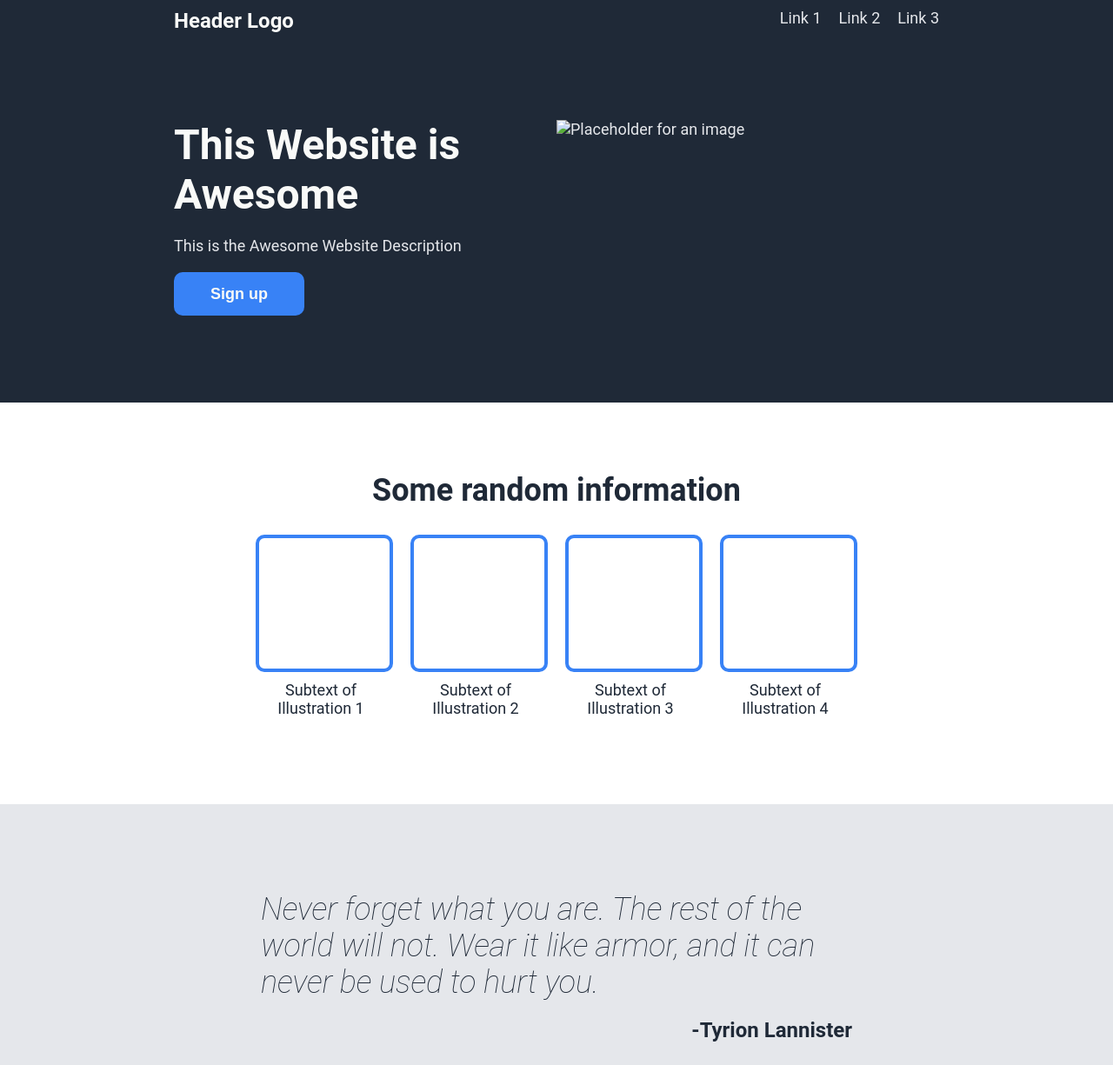
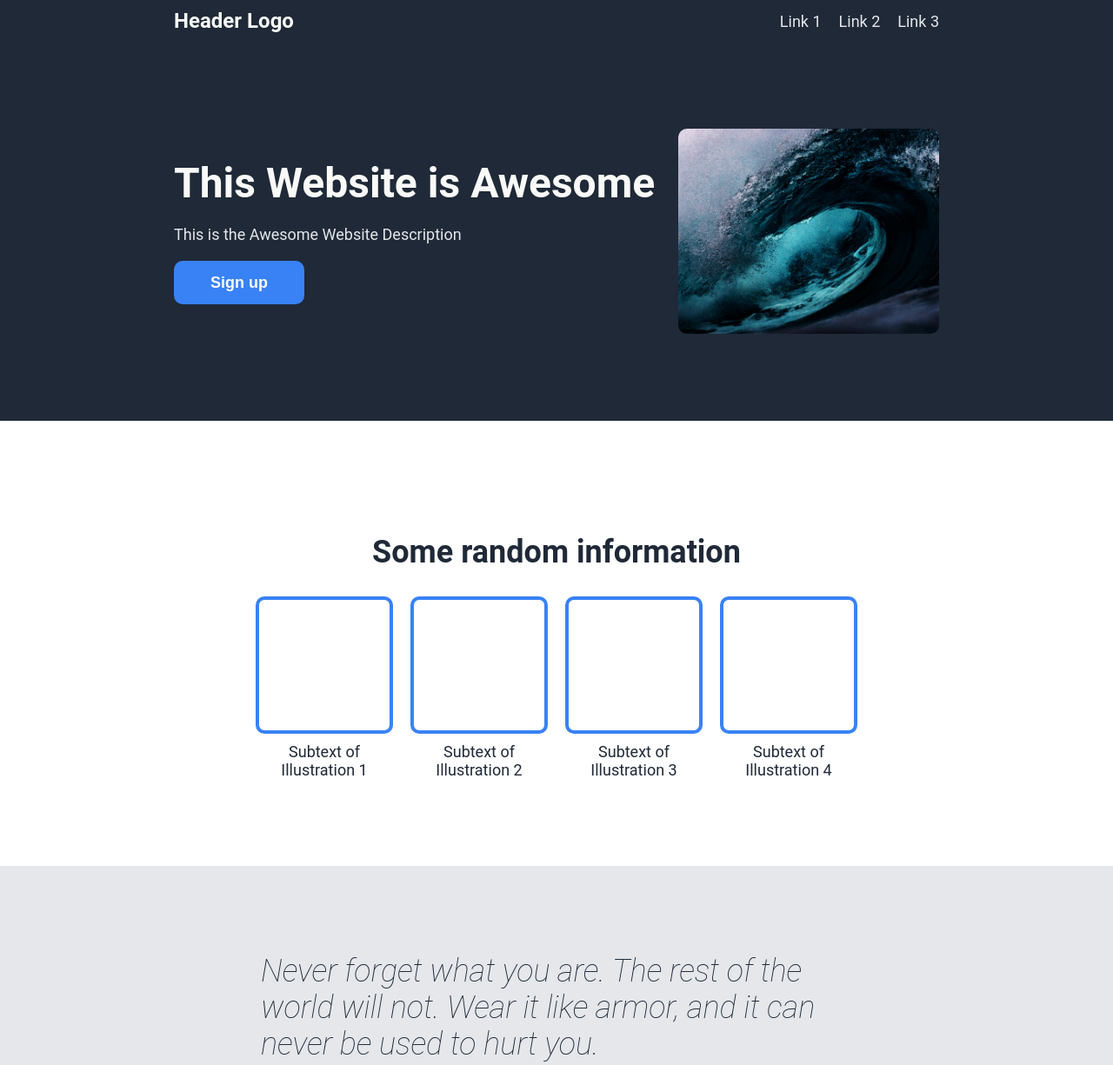
Before and after one commit to emesefedev/landing-page-project, a plain HTML site: page index.html in a window 1280 px wide. Shown: the top 1225 px of the page at 87% size. Drawn offline with Linux system fonts and the light colour scheme.

Commit message:
Fixed style header

```diff
--- a/index.html
+++ b/index.html
@@ -6,71 +6,76 @@
         <link rel="stylesheet" href="styles.css">
     </head>
     <body>
-        <div class="flex-container background-dark direction-column gap-100 padding-right-200 padding-left-200">
-            <!-- Header -->
-            <div class="flex-container gap-20 margin-top-10">
-                <a href="" class="margin-right-auto logo-header-light">Header Logo</a>
-                <a href="" class="secondary-text-light">Link 1</a>
-                <a href="" class="secondary-text-light">Link 2</a>
-                <a href="" class="secondary-text-light">Link 3</a>
-            </div>
-
-            <div class="flex-container center margin-bottom-100">
-                <div class="flex-item flex-container direction-column align-start gap-20">
-                    <h1 class="main-header-light">This Website is Awesome</h1>
-                    <p class="secondary-text-light">This is the Awesome Website Description</p>
-                    <button class="button-blue button-text">Sign up</button>
+        <div class="background-dark">
+            <div class="flex-container direction-column mx-200">
+                <!-- Header -->
+                <div class="flex-container my-10 align-center gap-20">
+                    <a href="" class="margin-right-auto header-tertiary-light">Header Logo</a>
+                    <a href="#info" class="text-secondary-light">Link 1</a>
+                    <a href="#quote" class="text-secondary-light">Link 2</a>
+                    <a href="#callToAction" class="text-secondary-light">Link 3</a>
                 </div>
 
-                <img src="" class="flex-item secondary-text-light" alt="Placeholder for an image">
-            </div>
+                <div class="flex-container my-100 justify-space-between align-center">
+                    <div class="flex-item flex-container direction-column align-start gap-20">
+                        <h1 class="header-main-light">This Website is Awesome</h1>
+                        <p class="text-secondary-light">This is the Awesome Website Description</p>
+                        <button class="primary-button background-blue button-text border-radius-10">
+                            Sign up
+                        </button>
+                    </div>
 
-        </div>
-
-        <div class="flex-container direction-column padding-right-300 padding-left-300 margin-top-50 margin-bottom-100">
-            <!-- Info -->
-            <h2 class="flex-item secondary-header-dark center-text">Some random information</h2>
-            <div class="flex-container flex-item center gap-20">
-                <div class="flex-container direction-column gap-10">
-                    <div class="illustration border-radius-10"></div>
-                    <p class="secondary-text-dark width-150 center-text">Subtext of Illustration 1</p>
-                </div>
-                <div class="flex-container direction-column gap-10">
-                    <div class="illustration border-radius-10"></div>
-                    <p class="secondary-text-dark width-150 center-text">Subtext of Illustration 2</p>
-                </div>
-                <div class="flex-container direction-column gap-10">
-                    <div class="illustration border-radius-10"></div>
-                    <p class="secondary-text-dark width-150 center-text">Subtext of Illustration 3</p>
-                </div>
-                <div class="flex-container direction-column gap-10">
-                    <div class="illustration border-radius-10"></div>
-                    <p class="secondary-text-dark width-150 center-text">Subtext of Illustration 4</p>
+                    <img src="images/header-photo.jpg"
+                         class="flex-item border-radius-10 max-w-300 text-secondary-light"
+                         alt="Placeholder for an image">
                 </div>
             </div>
         </div>
 
-        <div class="flex-container background-light direction-column padding-top-100 padding-right-300 padding-bottom-100 padding-left-300 gap-20">
-            <!-- Quote -->
-             <p class="quote-text">Never forget what you are. The rest of the world will not. Wear it like armor, and it can never be used to hurt you.</p>
-             <p class="logo-header-dark align-self-end">-Tyrion Lannister</p>
-
-        </div>
-
-        <div>
-            <!-- Call To Action -->
-            <div class="flex-container center align-center background-blue margin-top-100 margin-left-200 margin-bottom-100 margin-right-200 padding-top-50 padding-bottom-50 border-radius-10">
-                <div class="flex-container flex-item direction-column center gap-20 padding-left-100">
-                    <p class="logo-header-light">Call to action!</p>
-                    <p class="secondary-text-light">Call to action subtext</p>
+        <div id="info" class="flex-container direction-column padding-right-300 padding-left-300 my-100">
+            <!-- Info -->
+            <h2 class="flex-item header-secondary-dark center-text">Some random information</h2>
+            <div class="flex-container flex-item justify-center gap-20">
+                <div class="flex-container direction-column gap-10">
+                    <div class="illustration border-radius-10"></div>
+                    <p class="text-secondary-dark w-full center-text">Subtext of Illustration 1</p>
                 </div>
-                <div class="flex-container flex-item center">
-                    <button class="button-blue button-border button-text">Sign up</button>
+                <div class="flex-container direction-column gap-10">
+                    <div class="illustration border-radius-10"></div>
+                    <p class="text-secondary-dark w-full center-text">Subtext of Illustration 2</p>
+                </div>
+                <div class="flex-container direction-column gap-10">
+                    <div class="illustration border-radius-10"></div>
+                    <p class="text-secondary-dark w-full center-text">Subtext of Illustration 3</p>
+                </div>
+                <div class="flex-container direction-column gap-10">
+                    <div class="illustration border-radius-10"></div>
+                    <p class="text-secondary-dark w-full center-text">Subtext of Illustration 4</p>
                 </div>
             </div>
         </div>
 
-        <footer class="flex-container background-dark center secondary-text-light padding-right-100 padding-left-100 padding-top-50 padding-bottom-50">
+        <div id="quote" class="flex-container background-light direction-column padding-top-100 padding-right-300 padding-bottom-100 padding-left-300 gap-20">
+            <!-- Quote -->
+             <p class="quote-text">Never forget what you are. The rest of the world will not. Wear it like armor, and it can never be used to hurt you.</p>
+             <p class="header-tertiary-dark align-self-end">-Tyrion Lannister</p>
+
+        </div>
+
+        <div id="callToAction">
+            <!-- Call To Action -->
+            <div class="flex-container justify-center align-center background-blue my-100 mx-200 padding-top-50 padding-bottom-50 border-radius-10">
+                <div class="flex-container flex-item direction-column justify-center gap-20 padding-left-100">
+                    <p class="header-tertiary-light">Call to action!</p>
+                    <p class="text-secondary-light">Call to action subtext</p>
+                </div>
+                <div class="flex-container flex-item center">
+                    <button class="primary-button background-blue button-border button-text border-radius-10">Sign up</button>
+                </div>
+            </div>
+        </div>
+
+        <footer class="flex-container background-dark justify-center text-secondary-light padding-right-100 padding-left-100 padding-top-50 padding-bottom-50">
                 <!-- Footer -->
                  <p>Copyright © emesefedev</p>
         </footer>
--- a/styles.css
+++ b/styles.css
@@ -1,3 +1,9 @@
+/* General */
+
+html, body {
+    scroll-behavior: smooth;
+}
+
 body {
     font-family: "Roboto", sans-serif;
 }
@@ -9,6 +15,8 @@ h1, body, p {
 a {
     text-decoration: none;
 }
+
+/* Background */
 
 .background-blue {
     background-color: #3882f6;
@@ -22,9 +30,7 @@ a {
     background-color: #e5e7eb;
 }
 
-.center-text {
-    text-align: center;
-}
+/* Flex */
 
 .flex-container {
     display: flex;
@@ -38,16 +44,18 @@ a {
     flex-direction: column;
 }
 
-.center{
+/* Justify */
+
+.center-text {
+    text-align: center;
+}
+
+.justify-center{
     justify-content: center;
 }
 
 .justify-space-between {
     justify-content: space-between;
-}
-
-.align-start {
-    align-items: flex-start;
 }
 
 .align-center {
@@ -58,33 +66,32 @@ a {
     align-self: flex-end;
 }
 
-.margin-top-10 {
-    margin-top: 10px;
+.align-start {
+    align-items: flex-start;
 }
 
-.margin-top-50 {
-    margin-top: 50px;
+/* Margin */
+
+.mx-200 {
+    margin-right: 200px;
+    margin-left: 200px;
 }
 
-.margin-top-100 {
+.my-10 {
+    margin-top: 10px;
+    margin-bottom: 10px;
+}
+
+.my-100 {
     margin-top: 100px;
+    margin-bottom: 100px;
 }
 
 .margin-right-auto {
     margin-right: auto;
 }
 
-.margin-right-200 {
-    margin-right: 200px;
-}
-
-.margin-bottom-100 {
-    margin-bottom: 100px;
-}
-
-.margin-left-200 {
-    margin-left: 200px;
-}
+/* Padding */
 
 .padding-top-50 {
     padding-top: 50px;
@@ -126,36 +133,48 @@ a {
     padding-left: 300px;
 }
 
-.main-header-light {
+/* Size */
+
+.max-w-300 {
+    max-width: 300px;
+}
+
+.w-full {
+    width: 100%;
+}
+
+/* Text */
+
+.header-main-light {
     font-size: 48px;
     color: #f9faf8;
     font-weight: bolder;
 }
 
-.secondary-header-dark {
+.header-secondary-dark {
     font-size: 36px;
     color: #1f2937;
     font-weight: bolder;
 }
 
-.logo-header-light {
+.header-tertiary-light {
     font-size: 24px;
     color: #f9faf8;
     font-weight: bold;
 }
 
-.logo-header-dark {
+.header-tertiary-dark {
     font-size: 24px;
     color: #1f2937;
     font-weight: bold;
 }
 
-.secondary-text-dark {
+.text-secondary-dark {
     font-size: 18px;
     color: #1f2937;
 }
 
-.secondary-text-light {
+.text-secondary-light {
     font-size: 18px;
     color: #e5e7eb;
 }
@@ -173,6 +192,8 @@ a {
     font-weight: bold;
 }
 
+/* Gap */
+
 .gap-10 {
     gap: 10px;
 }
@@ -185,12 +206,12 @@ a {
     gap: 100px;
 }
 
-.button-blue{
-    background-color: #3882f6;
+/* Button */
+
+.primary-button{
     border: none;
     min-width: 150px;
     min-height: 50px;
-    border-radius: 10px;
 }
 
 .button-border {
@@ -198,6 +219,8 @@ a {
     border-style: solid;
     border-width: 2px;
 }
+
+/* Border */
 
 .border-radius-10 {
     border-radius: 10px;
@@ -210,7 +233,3 @@ a {
     border-style: solid;
     border-width: 4px;
 }
-
-.width-150 {
-    width: 150px;
-}
```
Also changed, not shown: images/header-photo.jpg (added), images/illustration-1.jpg (added), images/illustration-4.jpg (added), 2 other files.
